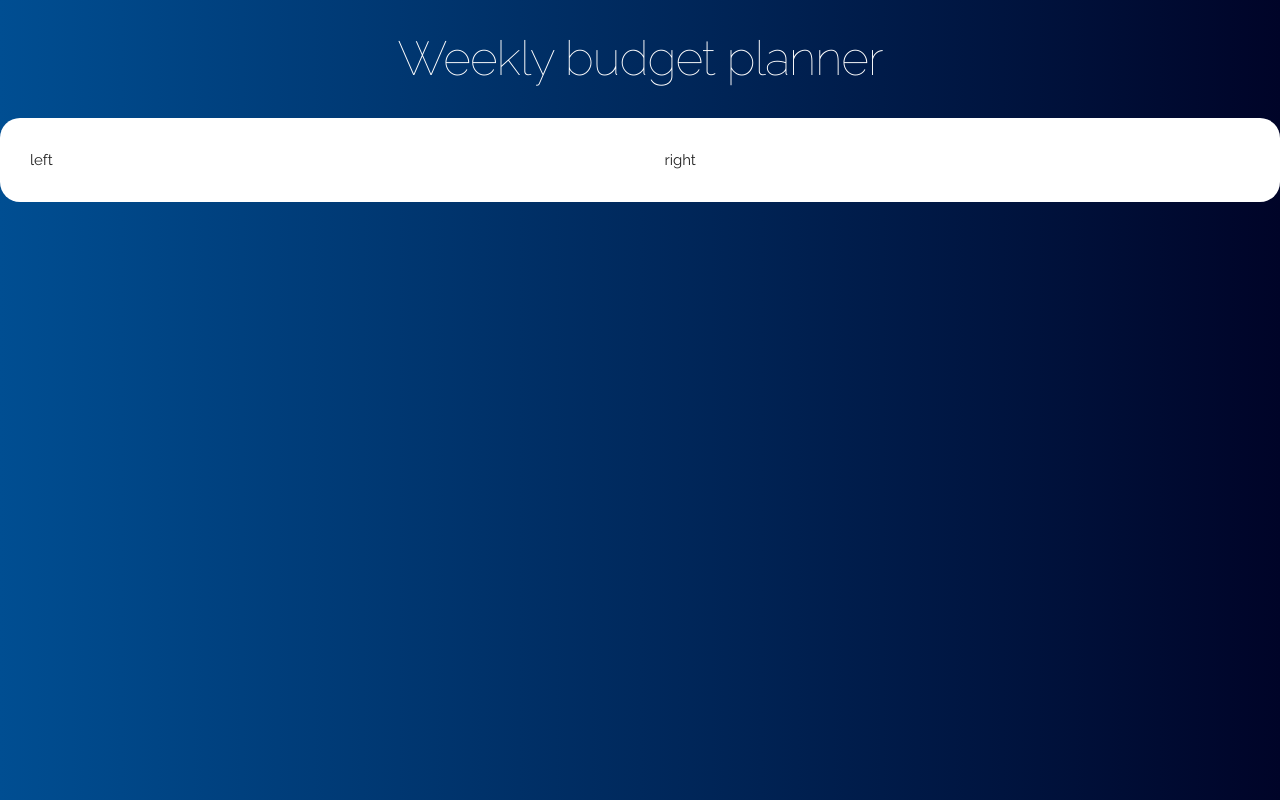
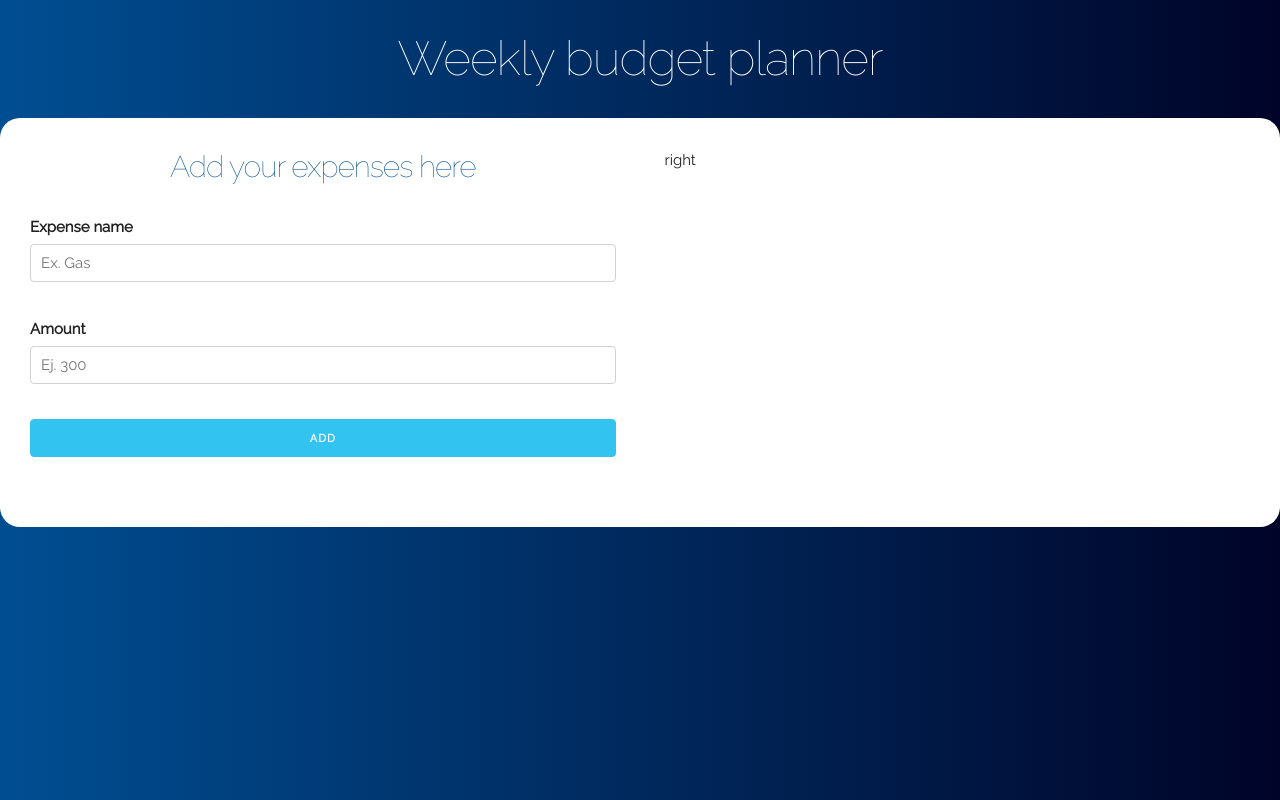
Before and after one commit to gartox/webinar-budget-planner, a React (Create React App) app: page / in a window 1280 px wide. Built offline with nearby package versions, Linux system fonts and the light colour scheme.

Commit message:
Solution For exercise 2

```diff
--- a/src/App.js
+++ b/src/App.js
@@ -1,5 +1,5 @@
 import React from 'react';
-import { Header } from './components';
+import { Header, ExpenseForm } from './components';
 import './css/App.css';
 
 function App() {
@@ -8,7 +8,11 @@ function App() {
       <Header title="Weekly budget planner" />
       <div className="main-content content">
         <div className="row">
-          <div className="one-half column"> left </div>
+          <div className="one-half column">
+            <ExpenseForm>
+
+            </ExpenseForm>
+          </div>
           <div className="one-half column"> right </div>
         </div>
       </div>
--- /dev/null
+++ b/src/components/_ExpenseForm.js
@@ -0,0 +1,25 @@
+import React, { Component } from 'react';
+
+export class ExpenseForm extends Component {
+
+  render () {
+
+    return (
+      <form>
+        <h2>Add your expenses here</h2>
+        <div className="field">
+            <label>Expense name</label>
+            <input className="u-full-width" type="text" placeholder="Ex. Gas" />
+        </div>
+
+        <div className="field">
+            <label>Amount</label>
+            <input className="u-full-width" type="text" placeholder="Ej. 300" />
+        </div>
+
+        <input className="button-primary u-full-width" type="submit" value="Add" />
+      </form>
+    );
+  }
+
+};
--- a/src/components/index.js
+++ b/src/components/index.js
@@ -1 +1,2 @@
 export { Header } from './_Header';
+export { ExpenseForm } from './_ExpenseForm';
```
